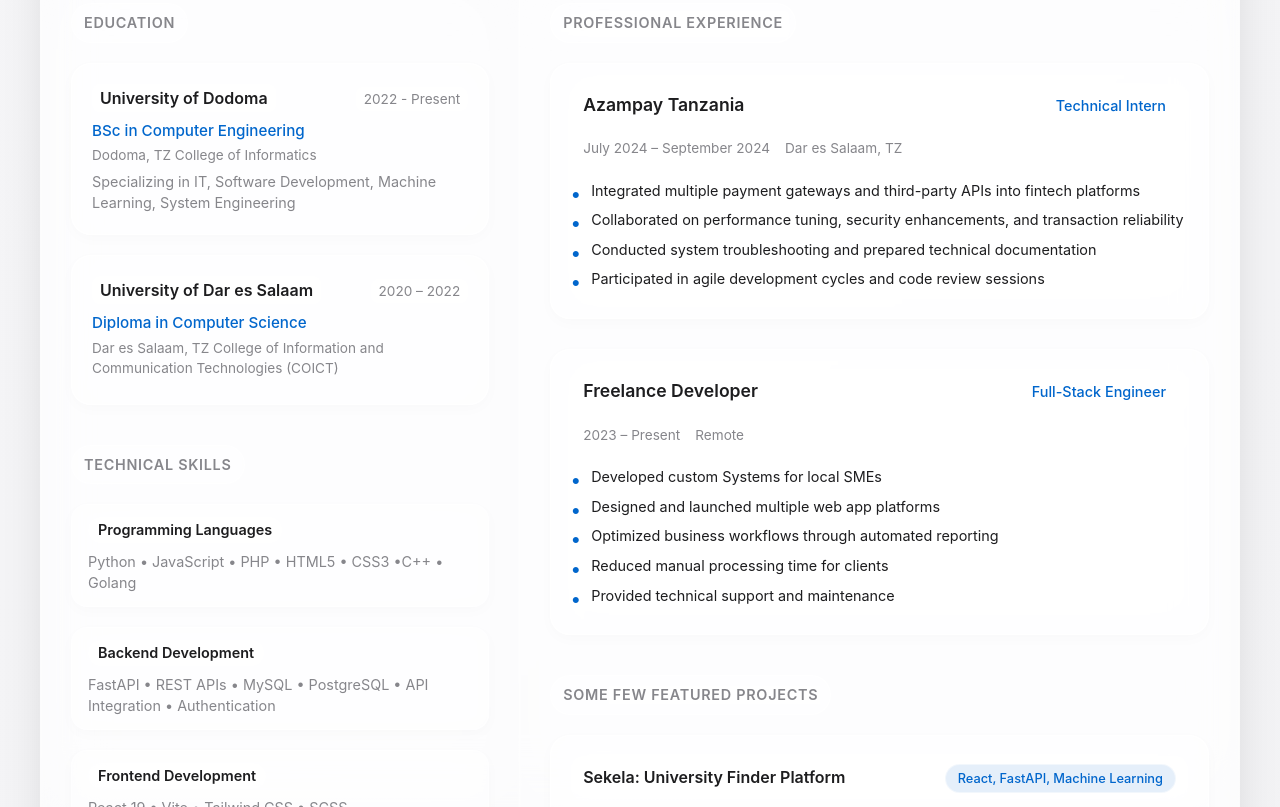
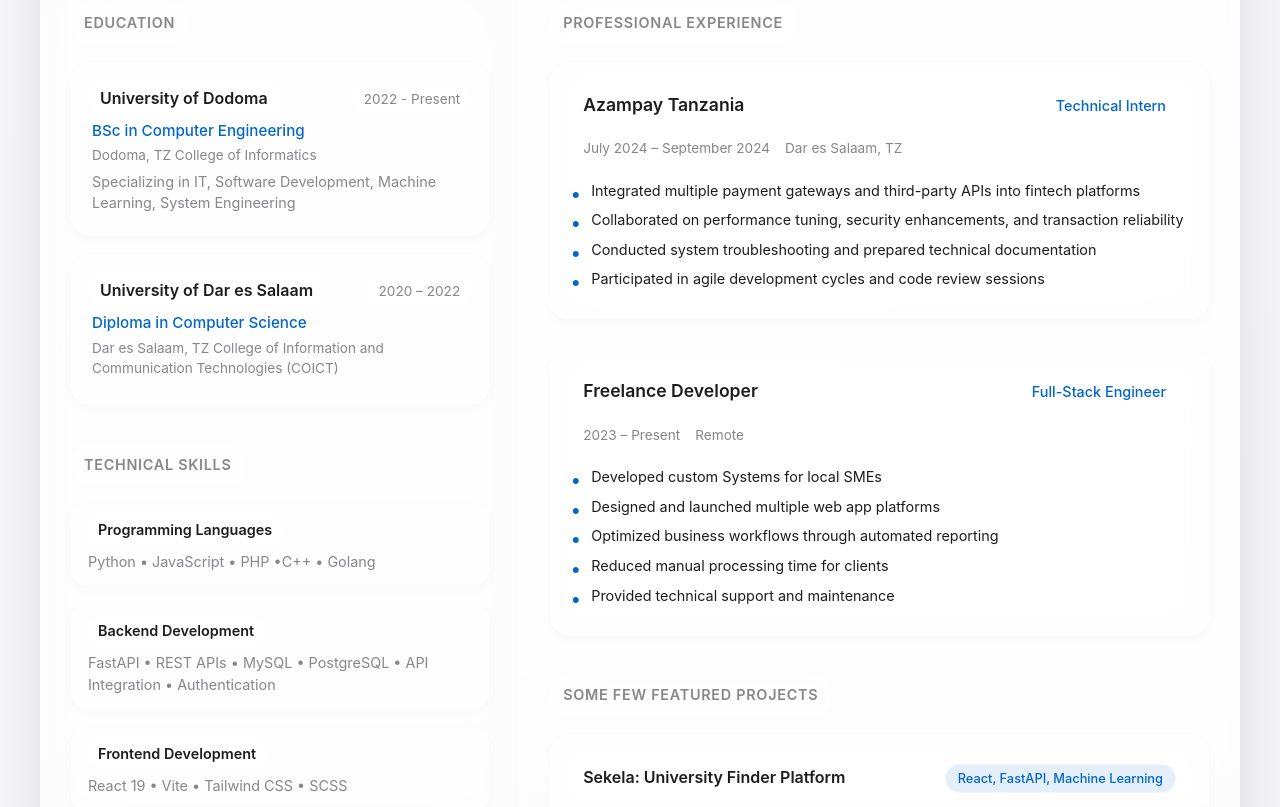
Before and after one commit to zuck30/zuckcv, a plain HTML site: page index.html in a window 1280 px wide. Shown: the part 389-1196 px from the top of the page. Drawn offline with Linux system fonts and the light colour scheme.

Commit message:
Fixed typo

```diff
--- a/index.html
+++ b/index.html
@@ -74,7 +74,7 @@
                     <h2 class="section-title">TECHNICAL SKILLS</h2>
                     <div class="skill-category glass-item">
                         <h4>Programming Languages</h4>
-                        <p>Python • JavaScript • PHP • HTML5 • CSS3 •C++ • Golang</p>
+                        <p>Python • JavaScript • PHP •C++ • Golang</p>
                     </div>
                     <div class="skill-category glass-item">
                         <h4>Backend Development</h4>
```
